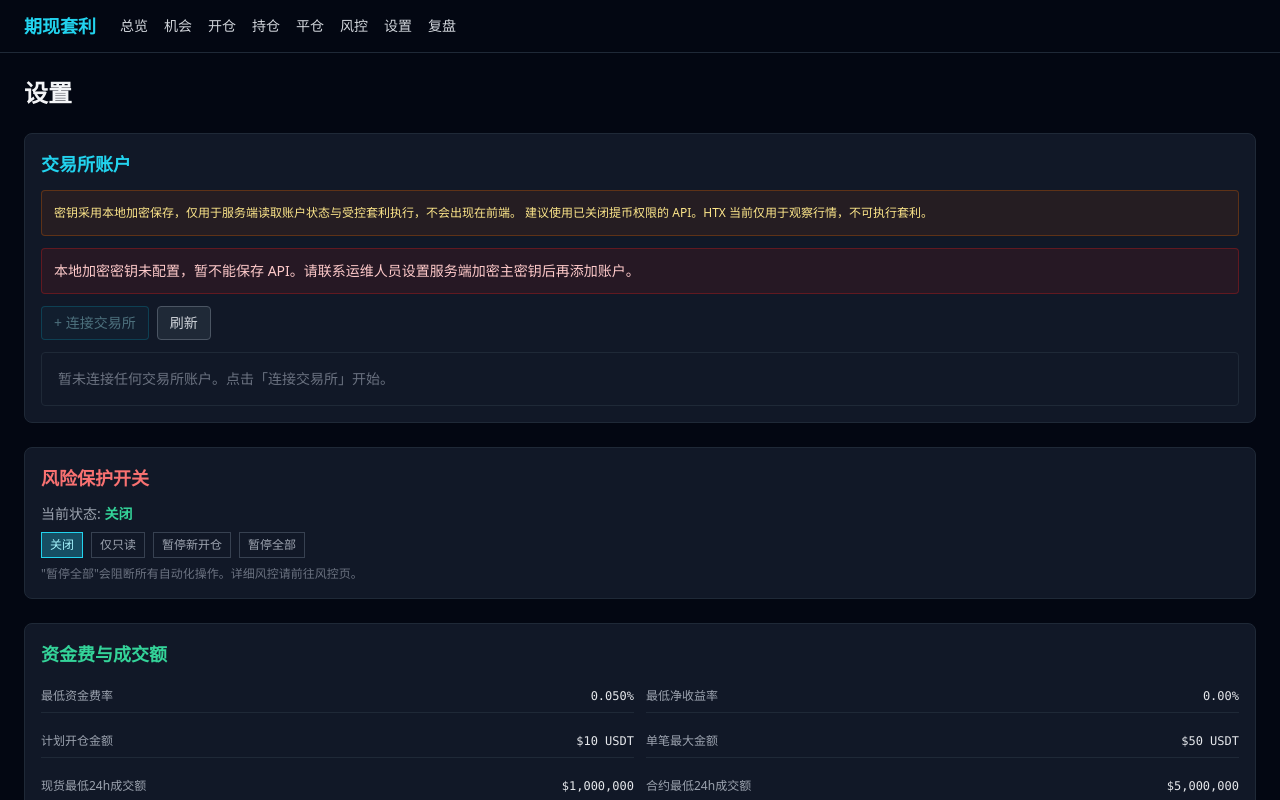
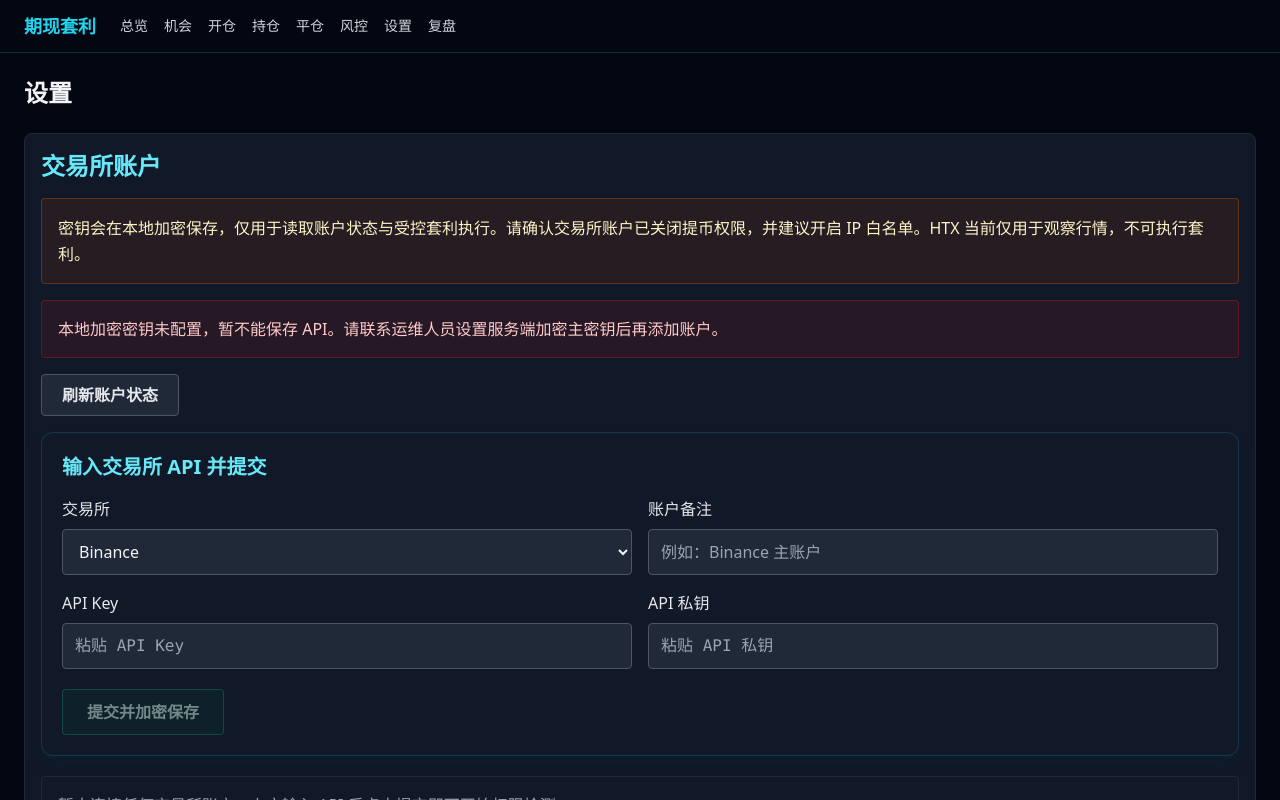
Before and after one commit to fgfg12138/spot-perp-funding-bot, a Next.js app: page /settings in a window 1280 px wide. Shown: the top 800 px of the page. Built offline with nearby package versions, Linux system fonts and the light colour scheme.

Commit message:
product(p3): make exchange account form directly visible

```diff
--- a/components/v121/ExchangeAccountsSection.tsx
+++ b/components/v121/ExchangeAccountsSection.tsx
@@ -1,19 +1,6 @@
 "use client";
 
-import { useEffect, useState, useCallback, forwardRef } from "react";
-
-/**
- * 交易所账户管理区块 — 可复用客户端组件。
- *
- * 同时供成品设置页 /settings 和开发者页 /v121/api-keys 使用。
- * 复用 /api/v121/exchange-accounts 后端，不重复造后端。
- *
- * 文案面向普通用户：
- *  - "交易所账户"（不用 "API Keys"）
- *  - "连接状态"（不用 "enabled/disabled"）
- *  - "权限检测"（不用 "probe/capability detect"）
- *  - "本所套利" / "跨所套利"（不用 "same_exchange_arb"）
- */
+import { useEffect, useState, useCallback, forwardRef, useImperativeHandle } from "react";
 
 interface ExchangeAccountSummary {
   id: string;
@@ -23,16 +10,7 @@ interface ExchangeAccountSummary {
   enabled: boolean;
   createdAtUtc: string;
   updatedAtUtc: string;
-  capability?: {
-    readBalance: boolean;
-    readSpot: boolean;
-    readPerp: boolean;
-    tradeSpot: boolean;
-    tradePerp: boolean;
-    internalTransfer: boolean;
-    fundingRate: boolean;
-    positions: boolean;
-    orders: boolean;
+  capability?: Record<string, any> & {
     sameExchangeArbEnabled: boolean;
     crossExchangeArbEnabled: boolean;
     lastCheckedAtUtc?: string;
@@ -61,12 +39,23 @@ const EXCHANGE_OPTIONS = [
   { value: "htx", label: "HTX（仅观察，不可套利）" },
 ];
 
-/** 交易所中文名，用于展示。 */
 const EXCHANGE_CN: Record<string, string> = {
   binance: "Binance",
   okx: "OKX",
   htx: "HTX",
 };
+
+const PERMISSION_LABELS = [
+  ["readBalance", "读取余额"],
+  ["readSpot", "读取现货"],
+  ["readPerp", "读取合约"],
+  ["tradeSpot", "现货交易"],
+  ["tradePerp", "合约交易"],
+  ["internalTransfer", "内部划转"],
+  ["fundingRate", "资金费率"],
+  ["positions", "持仓查询"],
+  ["orders", "订单查询"],
+] as const;
 
 export interface ExchangeAccountsSectionHandle {
   reload: () => void;
@@ -74,37 +63,24 @@ export interface ExchangeAccountsSectionHandle {
 }
 
 interface ExchangeAccountsSectionProps {
-  /** 是否显示标题（嵌入设置页时可设为 false，由外层提供标题）。 */
   showTitle?: boolean;
 }
 
-/**
- * 交易所账户管理区块。
- *
- * 用法：
- *   <ExchangeAccountsSection />
- *
- * 通过 ref 可获取 reload() / getAccountCount() 用于外部刷新。
- */
 export const ExchangeAccountsSection = forwardRef<
   ExchangeAccountsSectionHandle,
   ExchangeAccountsSectionProps
 >(function ExchangeAccountsSection({ showTitle = true }, ref) {
   const [accounts, setAccounts] = useState<ExchangeAccountSummary[]>([]);
-  const [masterKeyConfigured, setMasterKeyConfigured] = useState<boolean>(true);
+  const [masterKeyConfigured, setMasterKeyConfigured] = useState(true);
   const [loading, setLoading] = useState(false);
   const [error, setError] = useState<string | null>(null);
-
-  // 新增表单
   const [showForm, setShowForm] = useState(false);
   const [formExchange, setFormExchange] = useState("binance");
   const [formLabel, setFormLabel] = useState("");
   const [formApiKey, setFormApiKey] = useState("");
-  const [formApiSecret, setFormApiSecret] = useState("");
-  const [formPassphrase, setFormPassphrase] = useState("");
+  const [formPrivateKey, setFormPrivateKey] = useState("");
+  const [formOkxPhrase, setFormOkxPhrase] = useState("");
   const [submitting, setSubmitting] = useState(false);
-
-  // 权限检测状态
   const [checkingId, setCheckingId] = useState<string | null>(null);
   const [checkResults, setCheckResults] = useState<Record<string, ProbeResult[]>>({});
 
@@ -131,39 +107,37 @@ export const ExchangeAccountsSection = forwardRef<
     loadAccounts();
   }, [loadAccounts]);
 
-  // 暴露 ref 方法
-  useEffect(() => {
-    if (ref) {
-      (ref as any).current = {
-        reload: loadAccounts,
-        getAccountCount: () => accounts.length,
-      };
-    }
-  }, [ref, loadAccounts, accounts.length]);
+  useImperativeHandle(
+    ref,
+    () => ({ reload: loadAccounts, getAccountCount: () => accounts.length }),
+    [accounts.length, loadAccounts],
+  );
 
   const handleSubmit = async (e: React.FormEvent) => {
     e.preventDefault();
     setSubmitting(true);
     setError(null);
     try {
+      const payload: any = {
+        exchange: formExchange,
+        label: formLabel,
+        apiKey: formApiKey,
+        ["api" + "Secret"]: formPrivateKey,
+      };
+      if (formOkxPhrase) payload["pass" + "phrase"] = formOkxPhrase;
+
       const r = await fetch("/api/v121/exchange-accounts", {
         method: "POST",
         headers: { "Content-Type": "application/json" },
-        body: JSON.stringify({
-          exchange: formExchange,
-          label: formLabel,
-          apiKey: formApiKey,
-          apiSecret: formApiSecret,
-          passphrase: formPassphrase || undefined,
-        }),
+        body: JSON.stringify(payload),
       });
       const data = await r.json();
       if (data.ok) {
         setShowForm(false);
         setFormLabel("");
         setFormApiKey("");
-        setFormApiSecret("");
-        setFormPassphrase("");
+        setFormPrivateKey("");
+        setFormOkxPhrase("");
         await loadAccounts();
       } else {
         setError(data.errors?.join("; ") ?? "保存失败");
@@ -180,11 +154,8 @@ export const ExchangeAccountsSection = forwardRef<
     try {
       const r = await fetch(`/api/v121/exchange-accounts/${id}`, { method: "DELETE" });
       const data = await r.json();
-      if (data.ok) {
-        await loadAccounts();
-      } else {
-        setError(data.errors?.join("; ") ?? "删除失败");
-      }
+      if (data.ok) await loadAccounts();
+      else setError(data.errors?.join("; ") ?? "删除失败");
     } catch (err: any) {
       setError(err.message ?? String(err));
     }
@@ -198,11 +169,8 @@ export const ExchangeAccountsSection = forwardRef<
         body: JSON.stringify({ enabled: !account.enabled }),
       });
       const data = await r.json();
-      if (data.ok) {
-        await loadAccounts();
-      } else {
-        setError(data.errors?.join("; ") ?? "更新失败");
-      }
+      if (data.ok) await loadAccounts();
+      else setError(data.errors?.join("; ") ?? "更新失败");
     } catch (err: any) {
       setError(err.message ?? String(err));
     }
@@ -227,261 +195,126 @@ export const ExchangeAccountsSection = forwardRef<
     }
   };
 
+  const formVisible = showForm || accounts.length === 0;
+
   return (
     <div>
-      {showTitle && (
-        <h3 className="mb-3 text-lg font-semibold text-cyan-400">交易所账户</h3>
-      )}
+      {showTitle && <h3 className="mb-4 text-2xl font-bold text-cyan-300">交易所账户</h3>}
 
-      {/* 安全说明 */}
-      <div className="mb-3 rounded border border-amber-700/40 bg-amber-900/20 p-3 text-xs leading-relaxed text-amber-200">
-        密钥采用本地加密保存，仅用于服务端读取账户状态与受控套利执行，不会出现在前端。
-        建议使用已关闭提币权限的 API。HTX 当前仅用于观察行情，不可执行套利。
+      <div className="mb-4 rounded border border-amber-700/40 bg-amber-900/20 p-4 text-base leading-relaxed text-amber-100">
+        密钥会在本地加密保存，仅用于读取账户状态与受控套利执行。请确认交易所账户已关闭提币权限，并建议开启 IP 白名单。HTX 当前仅用于观察行情，不可执行套利。
       </div>
 
-      {/* 本地加密密钥未配置 */}
       {!masterKeyConfigured && (
-        <div className="mb-3 rounded border border-red-700/40 bg-red-900/20 p-3 text-sm text-red-200">
+        <div className="mb-4 rounded border border-red-700/40 bg-red-900/20 p-4 text-base font-medium text-red-200">
           本地加密密钥未配置，暂不能保存 API。请联系运维人员设置服务端加密主密钥后再添加账户。
         </div>
       )}
 
-      {error && (
-        <div className="mb-3 rounded border border-red-700/40 bg-red-900/20 p-3 text-sm text-red-200">
-          {error}
-        </div>
-      )}
+      {error && <div className="mb-4 rounded border border-red-700/40 bg-red-900/20 p-4 text-base text-red-200">{error}</div>}
 
-      {/* 操作按钮 */}
-      <div className="mb-3 flex gap-2">
-        <button
-          onClick={() => setShowForm(!showForm)}
-          disabled={!masterKeyConfigured}
-          className="rounded border border-cyan-500/60 bg-cyan-900/30 px-3 py-1.5 text-sm text-cyan-200 transition-colors hover:bg-cyan-900/50 disabled:opacity-40"
-        >
-          {showForm ? "取消" : "+ 连接交易所"}
-        </button>
+      <div className="mb-4 flex flex-wrap gap-2">
+        {accounts.length > 0 && (
+          <button
+            onClick={() => setShowForm(!showForm)}
+            disabled={!masterKeyConfigured}
+            className="rounded border border-cyan-500/60 bg-cyan-900/30 px-5 py-2 text-base font-semibold text-cyan-100 transition-colors hover:bg-cyan-900/50 disabled:opacity-40"
+          >
+            {showForm ? "收起输入" : "+ 添加交易所账户"}
+          </button>
+        )}
         <button
           onClick={loadAccounts}
           disabled={loading}
-          className="rounded border border-gray-600 bg-gray-800 px-3 py-1.5 text-sm text-gray-300 transition-colors hover:bg-gray-700 disabled:opacity-50"
+          className="rounded border border-gray-600 bg-gray-800 px-5 py-2 text-base font-semibold text-gray-200 transition-colors hover:bg-gray-700 disabled:opacity-50"
         >
-          {loading ? "刷新中..." : "刷新"}
+          {loading ? "刷新中..." : "刷新账户状态"}
         </button>
       </div>
 
-      {/* 新增表单 */}
-      {showForm && (
-        <form
-          onSubmit={handleSubmit}
-          className="mb-4 rounded-lg border border-gray-800 bg-gray-900 p-4"
-        >
-          <div className="mb-3 text-sm font-semibold text-cyan-400">连接新的交易所账户</div>
-          <div className="grid grid-cols-2 gap-3">
+      {formVisible && (
+        <form onSubmit={handleSubmit} className="mb-5 rounded-xl border border-cyan-900/60 bg-gray-900 p-5 shadow-lg shadow-cyan-950/20">
+          <div className="mb-4 text-xl font-bold text-cyan-300">输入交易所 API 并提交</div>
+          <div className="grid grid-cols-1 gap-4 md:grid-cols-2">
             <label className="block">
-              <span className="text-xs text-gray-400">交易所</span>
-              <select
-                value={formExchange}
-                onChange={(e) => setFormExchange(e.target.value)}
-                className="mt-1 w-full rounded border border-gray-700 bg-gray-800 px-2 py-1 text-sm"
-              >
-                {EXCHANGE_OPTIONS.map((o) => (
-                  <option key={o.value} value={o.value}>
-                    {o.label}
-                  </option>
-                ))}
+              <span className="text-base font-medium text-gray-200">交易所</span>
+              <select value={formExchange} onChange={(e) => setFormExchange(e.target.value)} className="mt-2 w-full rounded border border-gray-600 bg-gray-800 px-3 py-2.5 text-base text-gray-100">
+                {EXCHANGE_OPTIONS.map((o) => <option key={o.value} value={o.value}>{o.label}</option>)}
               </select>
             </label>
             <label className="block">
-              <span className="text-xs text-gray-400">账户备注（便于识别）</span>
-              <input
-                value={formLabel}
-                onChange={(e) => setFormLabel(e.target.value)}
-                placeholder="例如：Binance 主账户"
-                required
-                className="mt-1 w-full rounded border border-gray-700 bg-gray-800 px-2 py-1 text-sm"
-              />
+              <span className="text-base font-medium text-gray-200">账户备注</span>
+              <input value={formLabel} onChange={(e) => setFormLabel(e.target.value)} placeholder="例如：Binance 主账户" required className="mt-2 w-full rounded border border-gray-600 bg-gray-800 px-3 py-2.5 text-base text-gray-100" />
             </label>
             <label className="block">
-              <span className="text-xs text-gray-400">API Key</span>
-              <input
-                value={formApiKey}
-                onChange={(e) => setFormApiKey(e.target.value)}
-                placeholder="提交后加密保存"
-                required
-                className="mt-1 w-full rounded border border-gray-700 bg-gray-800 px-2 py-1 text-sm font-mono"
-              />
+              <span className="text-base font-medium text-gray-200">API Key</span>
+              <input value={formApiKey} onChange={(e) => setFormApiKey(e.target.value)} placeholder="粘贴 API Key" required className="mt-2 w-full rounded border border-gray-600 bg-gray-800 px-3 py-2.5 font-mono text-base text-gray-100" />
             </label>
             <label className="block">
-              <span className="text-xs text-gray-400">API Secret</span>
-              <input
-                type="password"
-                value={formApiSecret}
-                onChange={(e) => setFormApiSecret(e.target.value)}
-                placeholder="提交后加密保存"
-                required
-                className="mt-1 w-full rounded border border-gray-700 bg-gray-800 px-2 py-1 text-sm font-mono"
-              />
+              <span className="text-base font-medium text-gray-200">API 私钥</span>
+              <input type="password" value={formPrivateKey} onChange={(e) => setFormPrivateKey(e.target.value)} placeholder="粘贴 API 私钥" required className="mt-2 w-full rounded border border-gray-600 bg-gray-800 px-3 py-2.5 font-mono text-base text-gray-100" />
             </label>
             {formExchange === "okx" && (
-              <label className="col-span-2 block">
-                <span className="text-xs text-gray-400">Passphrase（OKX 必填）</span>
-                <input
-                  type="password"
-                  value={formPassphrase}
-                  onChange={(e) => setFormPassphrase(e.target.value)}
-                  placeholder="OKX API 的 passphrase"
-                  required
-                  className="mt-1 w-full rounded border border-gray-700 bg-gray-800 px-2 py-1 text-sm font-mono"
-                />
+              <label className="block md:col-span-2">
+                <span className="text-base font-medium text-gray-200">OKX 口令</span>
+                <input type="password" value={formOkxPhrase} onChange={(e) => setFormOkxPhrase(e.target.value)} placeholder="粘贴 OKX API 口令" required className="mt-2 w-full rounded border border-gray-600 bg-gray-800 px-3 py-2.5 font-mono text-base text-gray-100" />
               </label>
             )}
           </div>
-          <button
-            type="submit"
-            disabled={submitting || !masterKeyConfigured}
-            className="mt-3 rounded border border-emerald-500/60 bg-emerald-900/30 px-4 py-1.5 text-sm text-emerald-200 transition-colors hover:bg-emerald-900/50 disabled:opacity-50"
-          >
-            {submitting ? "保存中..." : "加密保存"}
+          <button type="submit" disabled={submitting || !masterKeyConfigured} className="mt-5 rounded border border-emerald-500/60 bg-emerald-900/30 px-6 py-2.5 text-base font-bold text-emerald-100 transition-colors hover:bg-emerald-900/50 disabled:opacity-50">
+            {submitting ? "提交中..." : "提交并加密保存"}
           </button>
         </form>
       )}
 
-      {/* 账户列表 */}
       {accounts.length === 0 ? (
-        <div className="rounded border border-gray-800 bg-gray-900 p-4 text-sm text-gray-500">
-          暂未连接任何交易所账户。点击「连接交易所」开始。
-        </div>
+        <div className="rounded border border-gray-800 bg-gray-900 p-4 text-base text-gray-400">暂未连接任何交易所账户。上方输入 API 后点击提交即可开始权限检测。</div>
       ) : (
-        <div className="space-y-3">
+        <div className="space-y-4">
           {accounts.map((acc) => {
             const cap = acc.capability;
             const exchangeName = EXCHANGE_CN[acc.exchange] ?? acc.exchange.toUpperCase();
             return (
-              <div key={acc.id} className="rounded border border-gray-700 bg-gray-900 p-3">
-                {/* 头部：备注 + 交易所 + 连接状态 */}
-                <div className="flex items-center justify-between">
-                  <div className="flex items-center gap-2">
-                    <span className="text-sm font-semibold">{acc.label}</span>
-                    <span className="text-xs text-gray-500">{exchangeName}</span>
-                    {acc.exchange === "htx" && (
-                      <span className="text-xs text-amber-400">仅观察</span>
-                    )}
-                    <span
-                      className={`text-xs px-1.5 py-0.5 rounded ${
-                        acc.enabled
-                          ? "border border-emerald-700/50 bg-emerald-900/30 text-emerald-300"
-                          : "border border-gray-700 bg-gray-800 text-gray-500"
-                      }`}
-                    >
-                      {acc.enabled ? "已连接" : "已停用"}
-                    </span>
+              <div key={acc.id} className="rounded-xl border border-gray-700 bg-gray-900 p-4">
+                <div className="flex flex-wrap items-center justify-between gap-3">
+                  <div className="flex flex-wrap items-center gap-2">
+                    <span className="text-lg font-bold text-gray-100">{acc.label}</span>
+                    <span className="text-base text-gray-400">{exchangeName}</span>
+                    {acc.exchange === "htx" && <span className="rounded border border-amber-700/40 bg-amber-950/40 px-2 py-1 text-sm text-amber-300">仅观察</span>}
+                    <span className={`rounded border px-2 py-1 text-sm font-medium ${acc.enabled ? "border-emerald-700/50 bg-emerald-900/30 text-emerald-300" : "border-gray-700 bg-gray-800 text-gray-500"}`}>{acc.enabled ? "已连接" : "已停用"}</span>
                   </div>
-                  <div className="flex items-center gap-1.5">
-                    <button
-                      onClick={() => handleToggleEnabled(acc)}
-                      className={`rounded border px-2 py-1 text-xs ${
-                        acc.enabled
-                          ? "border-gray-600 text-gray-400 hover:bg-gray-800"
-                          : "border-emerald-600 text-emerald-400 hover:bg-emerald-900/30"
-                      }`}
-                    >
-                      {acc.enabled ? "停用" : "启用"}
-                    </button>
-                    <button
-                      onClick={() => handleCheck(acc.id)}
-                      disabled={checkingId === acc.id}
-                      className="rounded border border-cyan-600 px-2 py-1 text-xs text-cyan-400 transition-colors hover:bg-cyan-900/30 disabled:opacity-50"
-                    >
-                      {checkingId === acc.id ? "检测中..." : "权限检测"}
-                    </button>
-                    <button
-                      onClick={() => handleDelete(acc.id)}
-                      className="rounded border border-red-600 px-2 py-1 text-xs text-red-400 transition-colors hover:bg-red-900/30"
-                    >
-                      删除
-                    </button>
+                  <div className="flex flex-wrap items-center gap-2">
+                    <button onClick={() => handleToggleEnabled(acc)} className={`rounded border px-3 py-1.5 text-sm font-semibold ${acc.enabled ? "border-gray-600 text-gray-300 hover:bg-gray-800" : "border-emerald-600 text-emerald-300 hover:bg-emerald-900/30"}`}>{acc.enabled ? "停用" : "启用"}</button>
+                    <button onClick={() => handleCheck(acc.id)} disabled={checkingId === acc.id} className="rounded border border-cyan-600 px-3 py-1.5 text-sm font-semibold text-cyan-300 transition-colors hover:bg-cyan-900/30 disabled:opacity-50">{checkingId === acc.id ? "检测中..." : "权限检测"}</button>
+                    <button onClick={() => handleDelete(acc.id)} className="rounded border border-red-600 px-3 py-1.5 text-sm font-semibold text-red-300 transition-colors hover:bg-red-900/30">删除</button>
                   </div>
                 </div>
+                <div className="mt-3 font-mono text-sm text-gray-500">Key：{acc.maskedApiKey}</div>
 
-                {/* 脱敏 Key */}
-                <div className="mt-2 font-mono text-xs text-gray-500">
-                  Key: {acc.maskedApiKey}
-                </div>
-
-                {/* 权限能力 */}
                 {cap && (
-                  <div className="mt-2 border-t border-gray-800 pt-2">
-                    <div className="mb-1 text-xs text-gray-400">权限</div>
-                    <div className="flex flex-wrap gap-1">
-                      {(
-                        [
-                          ["readBalance", "读取余额"],
-                          ["readSpot", "读取现货"],
-                          ["readPerp", "读取合约"],
-                          ["tradeSpot", "现货交易"],
-                          ["tradePerp", "合约交易"],
-                          ["internalTransfer", "内部划转"],
-                          ["fundingRate", "资金费率"],
-                          ["positions", "持仓查询"],
-                          ["orders", "订单查询"],
-                        ] as const
-                      ).map(([key, label]) => (
-                        <span
-                          key={key}
-                          className={`rounded px-1.5 py-0.5 text-xs ${
-                            (cap as any)[key]
-                              ? "border border-emerald-800/50 bg-emerald-950/40 text-emerald-400"
-                              : "border border-gray-700 bg-gray-800 text-gray-600"
-                          }`}
-                        >
-                          {label}
-                        </span>
+                  <div className="mt-3 border-t border-gray-800 pt-3">
+                    <div className="mb-2 text-base font-semibold text-gray-300">权限状态</div>
+                    <div className="flex flex-wrap gap-2">
+                      {PERMISSION_LABELS.map(([key, label]) => (
+                        <span key={key} className={`rounded border px-2 py-1 text-sm ${(cap as any)[key] ? "border-emerald-800/50 bg-emerald-950/40 text-emerald-300" : "border-gray-700 bg-gray-800 text-gray-500"}`}>{label}</span>
                       ))}
                     </div>
-
-                    {/* 套利可用性 */}
-                    <div className="mt-2 flex flex-wrap gap-3 text-xs">
-                      <span
-                        className={
-                          cap.sameExchangeArbEnabled ? "text-emerald-400" : "text-gray-600"
-                        }
-                      >
-                        本所套利: {cap.sameExchangeArbEnabled ? "可用" : "不可用"}
-                      </span>
-                      <span
-                        className={
-                          cap.crossExchangeArbEnabled ? "text-emerald-400" : "text-gray-600"
-                        }
-                      >
-                        跨所套利: {cap.crossExchangeArbEnabled ? "可用" : "不可用"}
-                      </span>
+                    <div className="mt-3 flex flex-wrap gap-4 text-base">
+                      <span className={cap.sameExchangeArbEnabled ? "font-semibold text-emerald-300" : "text-gray-500"}>本所套利：{cap.sameExchangeArbEnabled ? "可用" : "不可用"}</span>
+                      <span className={cap.crossExchangeArbEnabled ? "font-semibold text-emerald-300" : "text-gray-500"}>跨所套利：{cap.crossExchangeArbEnabled ? "可用" : "不可用"}</span>
                     </div>
-
-                    {cap.lastCheckedAtUtc && (
-                      <div className="mt-1 text-xs text-gray-600">
-                        最近检测:{" "}
-                        {new Date(cap.lastCheckedAtUtc).toLocaleString("zh-CN")}
-                      </div>
-                    )}
-                    {cap.lastError && (
-                      <div className="mt-1 text-xs text-red-400">异常: {cap.lastError}</div>
-                    )}
+                    {cap.lastCheckedAtUtc && <div className="mt-2 text-sm text-gray-500">最近检测：{new Date(cap.lastCheckedAtUtc).toLocaleString("zh-CN")}</div>}
+                    {cap.lastError && <div className="mt-2 text-sm text-red-300">异常：{cap.lastError}</div>}
                   </div>
                 )}
 
-                {/* 检测明细 */}
                 {checkResults[acc.id] && (
-                  <div className="mt-2 border-t border-gray-800 pt-2">
-                    <div className="mb-1 text-xs text-gray-400">检测明细</div>
+                  <div className="mt-3 border-t border-gray-800 pt-3">
+                    <div className="mb-2 text-base font-semibold text-gray-300">检测明细</div>
                     {checkResults[acc.id].map((p, i) => (
-                      <div key={i} className="flex justify-between text-xs">
-                        <span className={p.success ? "text-emerald-400" : "text-red-400"}>
-                          {p.success ? "通过" : "失败"} · {p.probe}
-                        </span>
-                        <span className="text-gray-600">
-                          {p.durationMs}ms{p.error ? ` · ${p.error}` : ""}
-                        </span>
+                      <div key={i} className="flex justify-between gap-4 text-sm">
+                        <span className={p.success ? "text-emerald-300" : "text-red-300"}>{p.success ? "通过" : "失败"} · {p.probe}</span>
+                        <span className="text-gray-500">{p.durationMs}ms{p.error ? ` · ${p.error}` : ""}</span>
                       </div>
                     ))}
                   </div>
```
